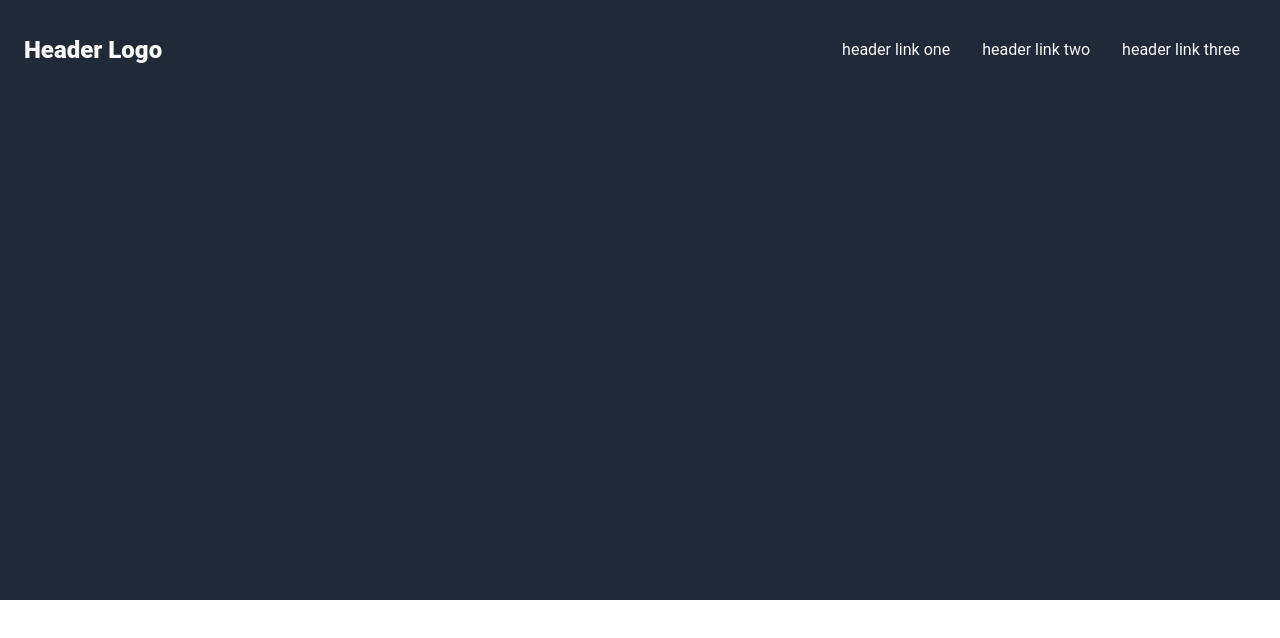
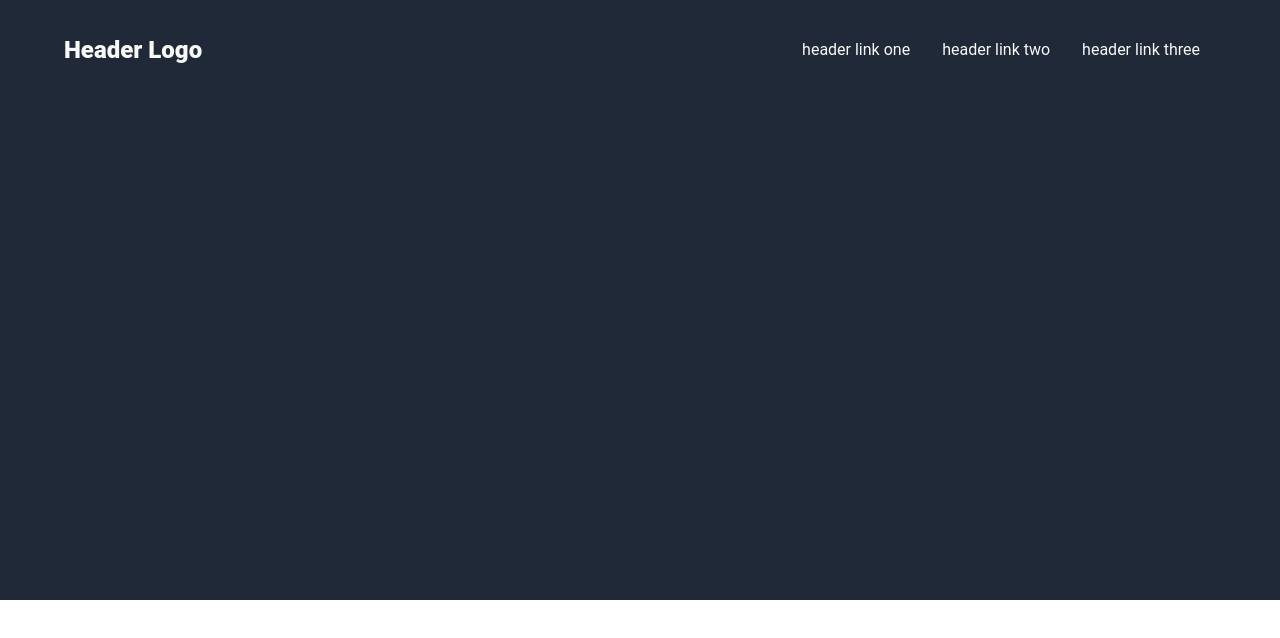
Before and after one commit to Lanerbop/odin-landing-page, a plain HTML site: page index.html in a window 1280 px wide. Drawn offline with Linux system fonts and the light colour scheme.

Commit message:
Set content to fixed width + fix typo

```diff
--- a/index.html
+++ b/index.html
@@ -1,14 +1,15 @@
 <!DOCTYPE html>
 <html lang="en">
   <head>
-        <meta charset="UTF-8">
+    <meta charset="UTF-8" />
     <title>Landing Page</title>
-        <meta name="viewport" content="width=device-width, initial-size=1.0">
-        <link rel="stylesheet" href="styles.css">
+    <meta name="viewport" content="width=device-width, initial-scale=1.0" />
+    <link rel="stylesheet" href="styles.css" />
   </head>
 
   <body>
     <header>
+      <div class="container">
         <nav>
           <div class="nav__logo">Header Logo</div>
           <div class="nav__links">
@@ -17,6 +18,7 @@
             <a href="#" class="nav__link">header link three</a>
           </div>
         </nav>
+      </div>
     </header>
   </body>
 </html>
--- a/styles.css
+++ b/styles.css
@@ -10,9 +10,16 @@ body {
     font-family: Roboto, sans-serif;
 }
 
+.container {
+    justify-content: center;
+    width: 1200px;
+}
+
 /* HEADER */
 
 header {
+    display: flex;
+    justify-content: center;
     color: #F9FAF8;
     background-color: #1F2937;
     height: 600px;
```
Lines whose indentation alone changed are shown as unchanged.
